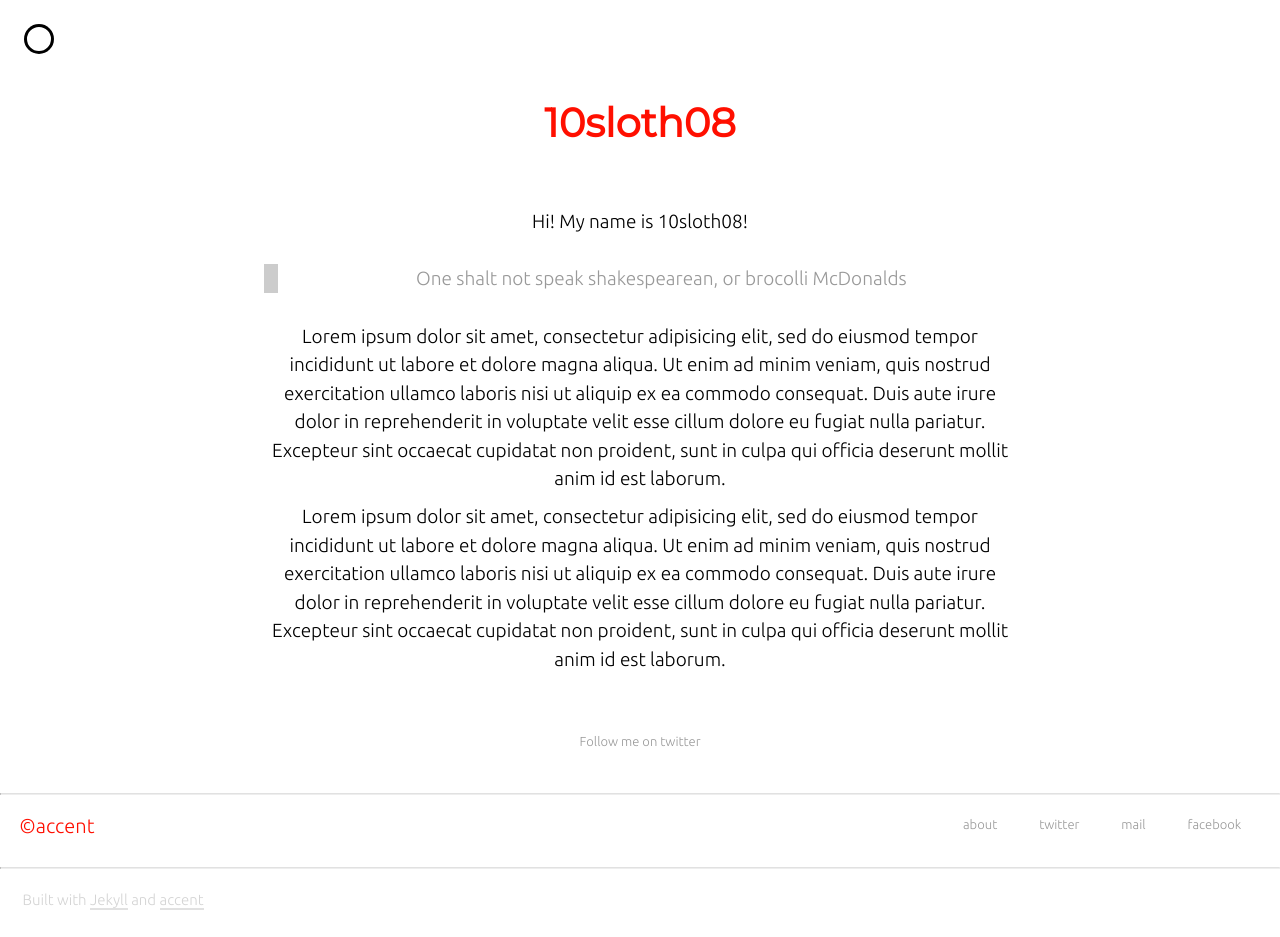
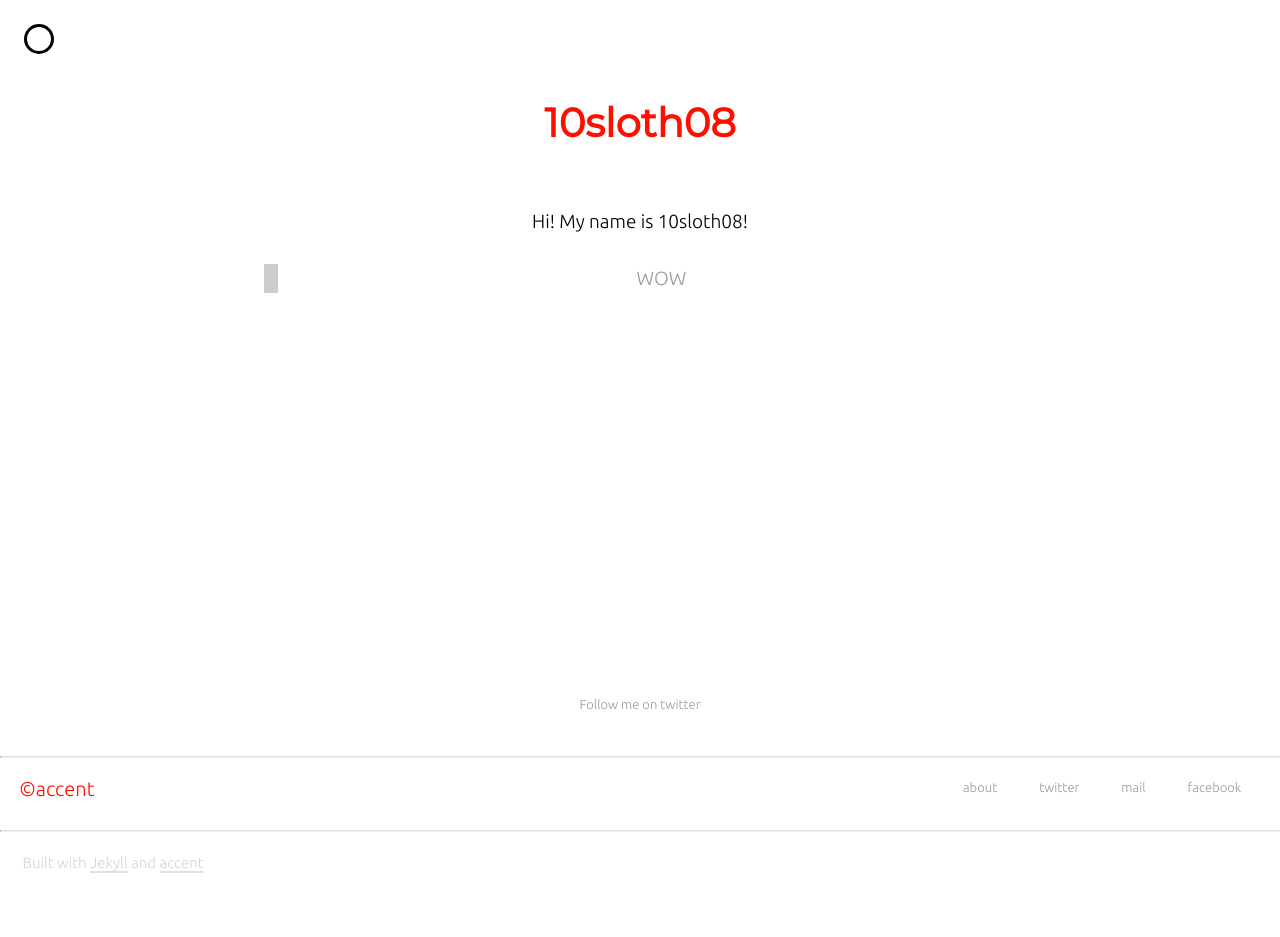
Before and after one commit to 10sloth08/10sloth08.github.io, a Jekyll site: the page built from about.markdown, in a window 1280 px wide. Built offline with Jekyll 4.4.1, drawn with Linux system fonts in a browser that asks for light colours; nearby versions of some CDN libraries; after the commit the page ends 900 px from its top, so only the background shows below that.

Commit message:
Update about.markdown

```diff
--- a/about.markdown
+++ b/about.markdown
@@ -7,9 +7,4 @@ permalink: /about
 
 Hi! My name is 10sloth08!
 
-> One shalt not speak shakespearean, or brocolli McDonalds
-
-Lorem ipsum dolor sit amet, consectetur adipisicing elit, sed do eiusmod tempor incididunt ut labore et dolore magna aliqua. Ut enim ad minim veniam, quis nostrud exercitation ullamco laboris nisi ut aliquip ex ea commodo consequat. Duis aute irure dolor in reprehenderit in voluptate velit esse cillum dolore eu fugiat nulla pariatur. Excepteur sint occaecat cupidatat non proident, sunt in culpa qui officia deserunt mollit anim id est laborum.
-
-
-Lorem ipsum dolor sit amet, consectetur adipisicing elit, sed do eiusmod tempor incididunt ut labore et dolore magna aliqua. Ut enim ad minim veniam, quis nostrud exercitation ullamco laboris nisi ut aliquip ex ea commodo consequat. Duis aute irure dolor in reprehenderit in voluptate velit esse cillum dolore eu fugiat nulla pariatur. Excepteur sint occaecat cupidatat non proident, sunt in culpa qui officia deserunt mollit anim id est laborum.
+> WOW
```
